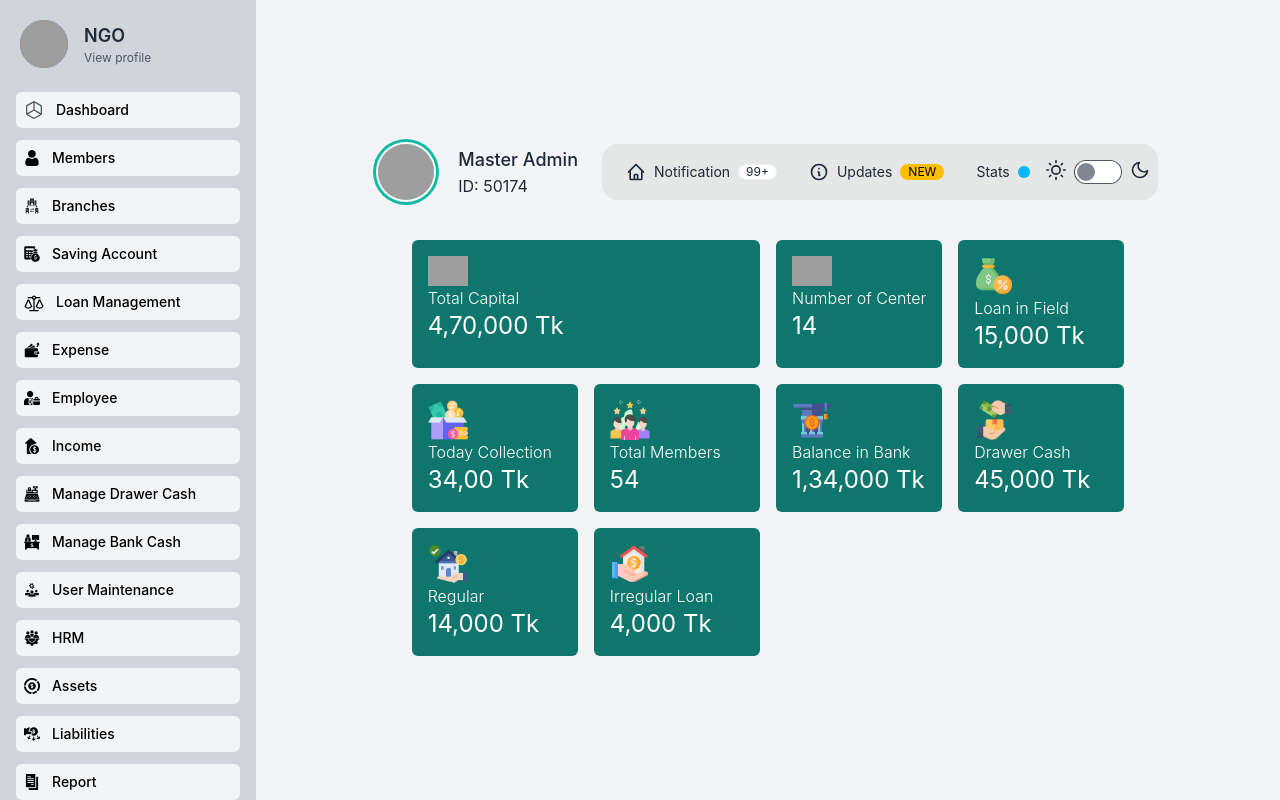
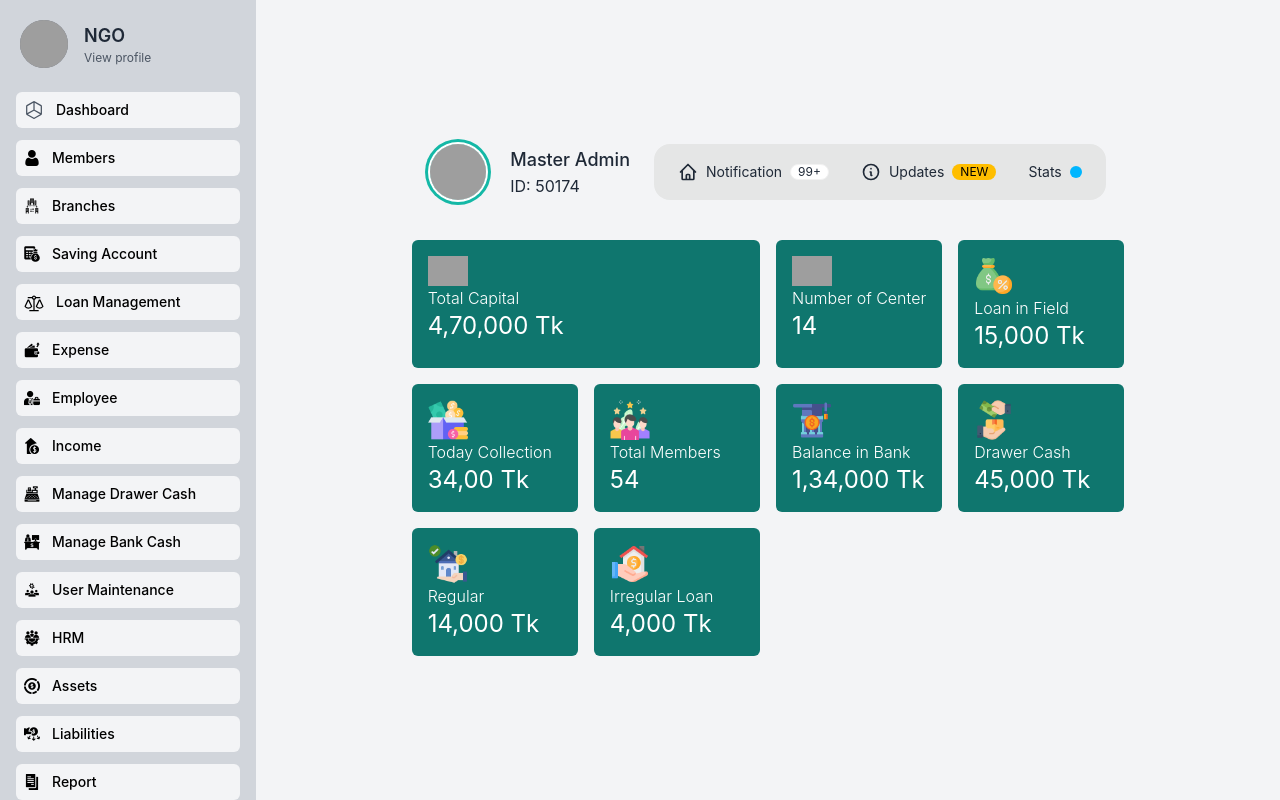
Before and after one commit to MDYeaminIslam/NGO_Project, a React (Vite) app: page / in a window 1280 px wide. Built offline with nearby package versions, Linux system fonts and the light colour scheme; grey boxes are pictures that could not be loaded.

Commit message:
dashboard updated

```diff
--- a/src/component/dashboard/DashBoardAdmin.jsx
+++ b/src/component/dashboard/DashBoardAdmin.jsx
@@ -38,11 +38,11 @@ const DashBoardAdmin = () => {
                         </a>
                     </li>
                     <div>
-                        <label className="flex cursor-pointer gap-2">
+                        {/* <label className="flex cursor-pointer gap-2">
                             <svg xmlns="http://www.w3.org/2000/svg" width="20" height="20" viewBox="0 0 24 24" fill="none" stroke="currentColor" strokeWidth="2" strokeLinecap="round" strokeLinejoin="round"><circle cx="12" cy="12" r="5" /><path d="M12 1v2M12 21v2M4.2 4.2l1.4 1.4M18.4 18.4l1.4 1.4M1 12h2M21 12h2M4.2 19.8l1.4-1.4M18.4 5.6l1.4-1.4" /></svg>
                             <input type="checkbox" value="synthwave" className="toggle theme-controller" />
                             <svg xmlns="http://www.w3.org/2000/svg" width="20" height="20" viewBox="0 0 24 24" fill="none" stroke="currentColor" strokeWidth="2" strokeLinecap="round" strokeLinejoin="round"><path d="M21 12.79A9 9 0 1 1 11.21 3 7 7 0 0 0 21 12.79z"></path></svg>
-                        </label>
+                        </label> */}
                     </div>
                 </ul>
             </section>
```
